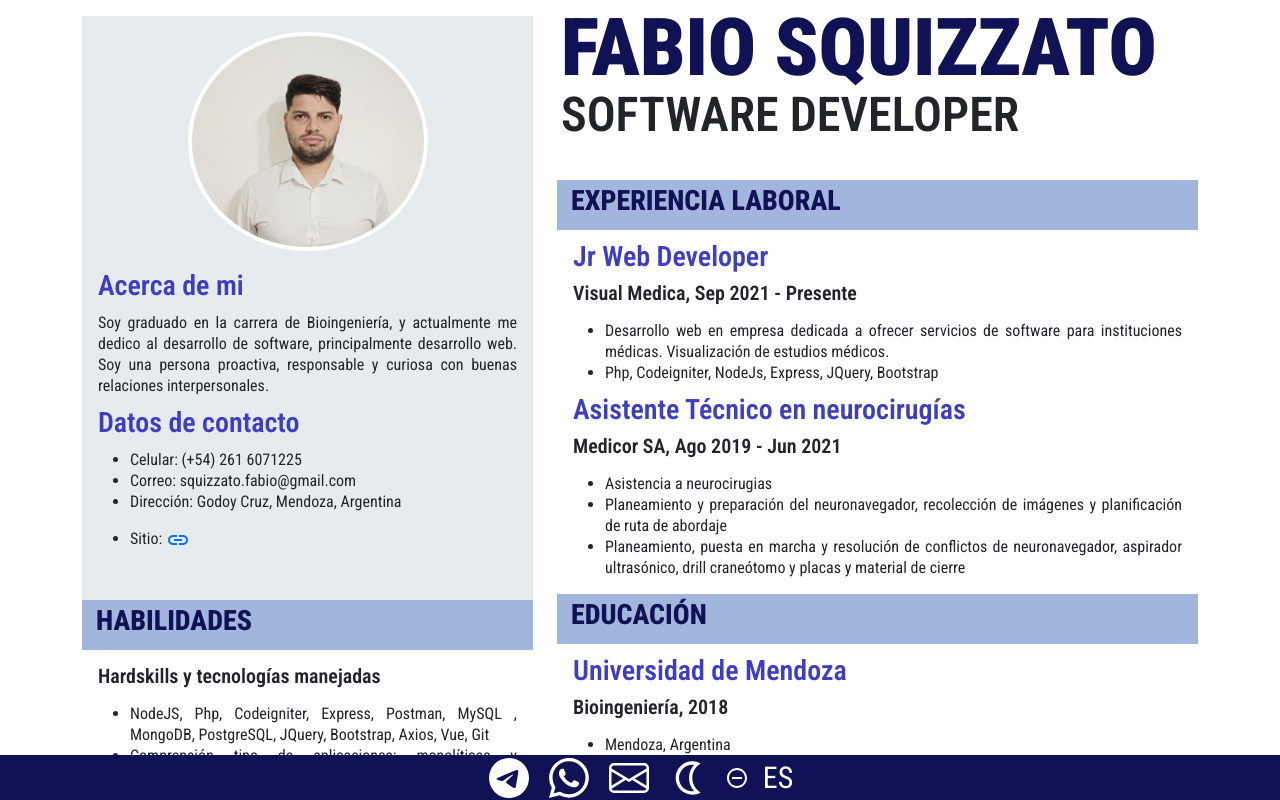
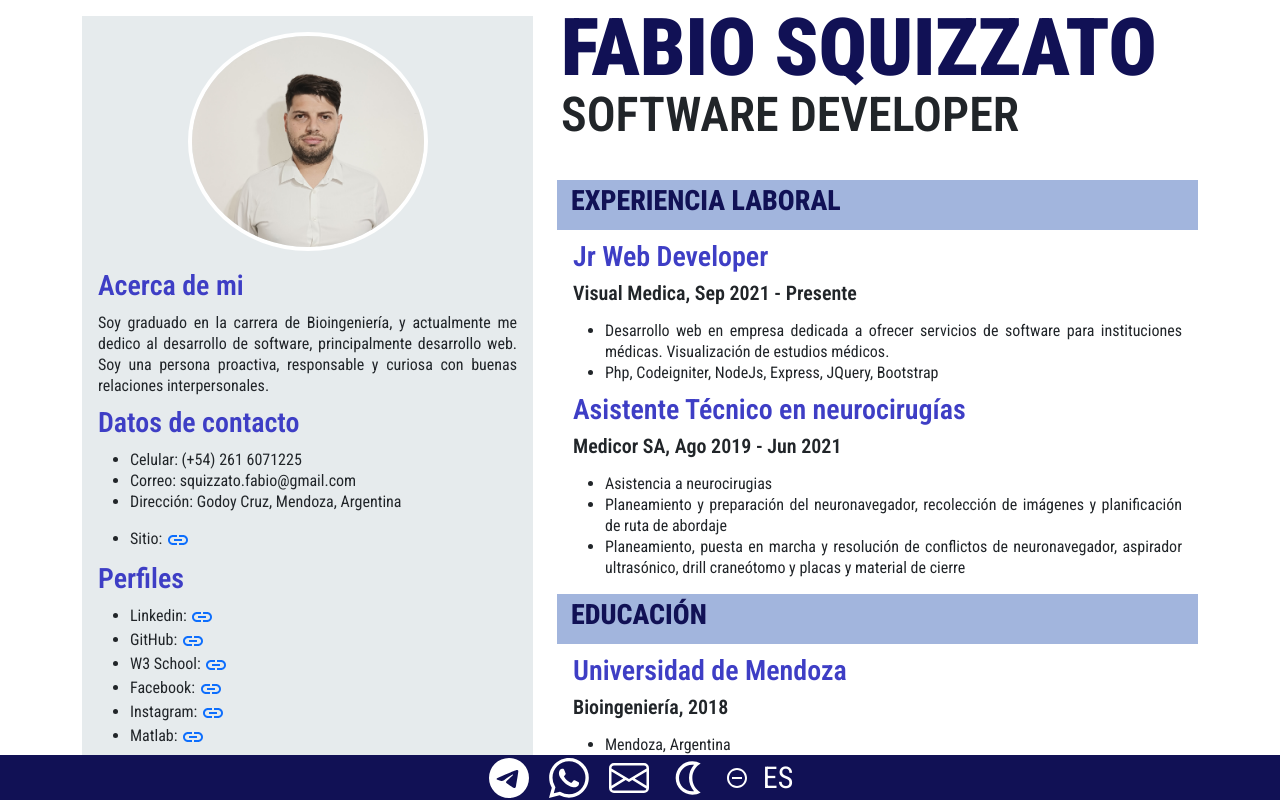
Before and after one commit to fabio2100/resume, a Next.js app: page / in a window 1280 px wide. Shown: the top 800 px of the page. Built offline with nearby package versions, Linux system fonts and the light colour scheme.

Commit message:
profiles

```diff
--- a/app/components/Acerca.js
+++ b/app/components/Acerca.js
@@ -1,7 +1,7 @@
 import '@/app/css/Acerca.css'
 import TextoAcerca from './TextoAcerca'
 
-export default function Acerca({nigth,espanol}){
+export default function Acerca({nigth,espanol,seeMore}){
 
     const tituloAcerca = `Acerca de mi`;
     const infoAcerca = `Soy graduado en la carrera de Bioingeniería, y
@@ -16,6 +16,14 @@ export default function Acerca({nigth,espanol}){
 
     const websiteLinks = espanol ? [{url:`https://resume-fabio.vercel.app/`,nombre:'Sitio'}] : [{url:`https://resume-fabio.vercel.app/`,nombre:'Website'}]
 
+    const profiles = espanol ? `Perfiles` : `Profiles`;
+    const profileLinks =  [{url:`https://www.linkedin.com/in/squizzato-fabio/`,nombre:'Linkedin'},
+        {url:`https://github.com/fabio2100`,nombre:'GitHub'},
+        {url:`https://www.w3profile.com/fabio21`,nombre:'W3 School'},
+        {url:`https://www.facebook.com/fabio21`,nombre:'Facebook'},
+        {url:`https://www.instagram.com/fabios15`,nombre:'Instagram'},
+        {url:`https://www.mathworks.com/matlabcentral/profile/authors/7845291?s_tid=gn_comm`,nombre:'Matlab'}]
+
     const tituloAcercaEn = `About Me`;
     const infoAcercaEn = `I’m Bioengineer graduated, and currently I’m
     working as software developer, mainly web
@@ -28,6 +36,7 @@ export default function Acerca({nigth,espanol}){
             <img className="imagenPerfil mb-4" src='imagen2.jpg'/>
             <TextoAcerca noche={nigth} titulo={espanol ? tituloAcerca : tituloAcercaEn} texto={espanol?infoAcerca:infoAcercaEn}/>
             <TextoAcerca noche={nigth} titulo={espanol ? datos : datosEn} lista={espanol ? arrayInfoDatos : arrayInfoDatosEn} listaLinks={websiteLinks}/>
+            {seeMore && <TextoAcerca noche={nigth} titulo={profiles} listaLinks={profileLinks}/>}
         </div>
     </>
 }
--- a/app/page.js
+++ b/app/page.js
@@ -24,7 +24,7 @@ export default function Home() {
     <div className={nigth ? "container mt-3 mb-5" :"container mt-3 mb-5 noche"}>
       <div className="row">
         <div className="col-12 col-md-5 hiddenBig">
-          <Acerca  nigth={nigth} espanol={espanol}/>
+          <Acerca  nigth={nigth} espanol={espanol} seeMore={seeMore}/>
           <Habilidades espanol={espanol}/>
           <Idiomas espanol={espanol}/>
           {seeMore && <EnglishCourses espanol={espanol} />}
```
Also changed, not shown: 1 other file (tests, documents, lock files or other folders).
